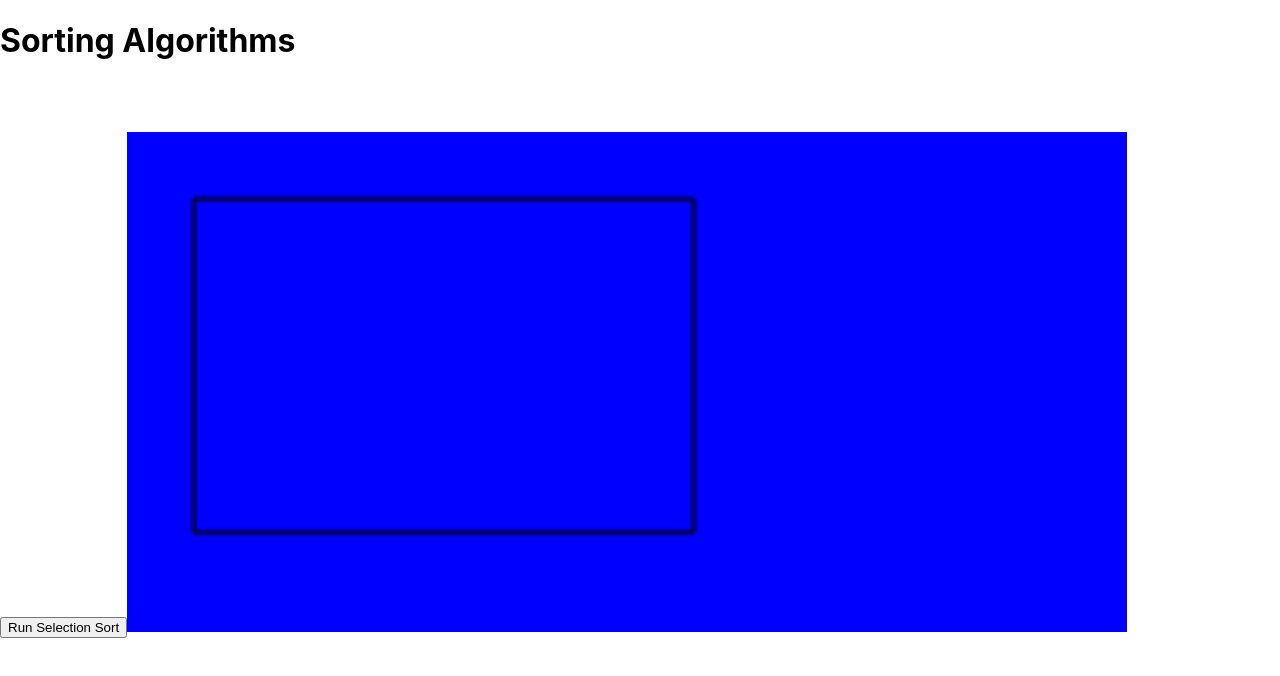
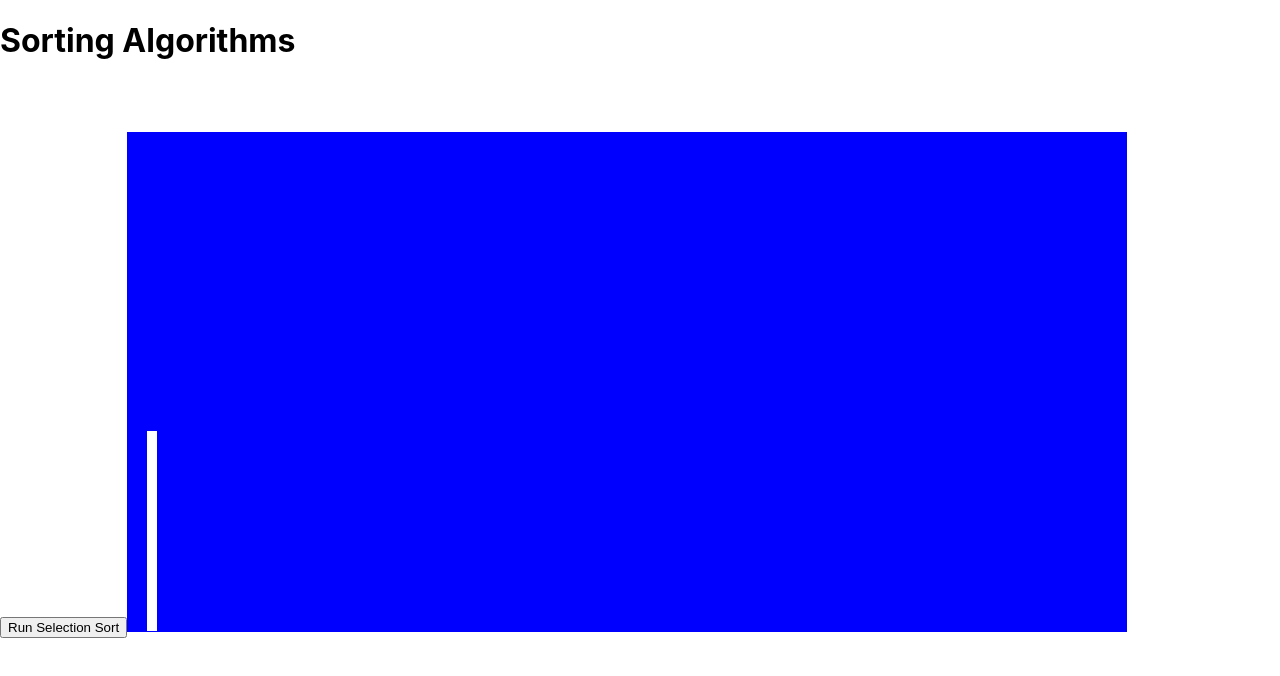
Before and after one commit to ZaldivarSamuel/graphical-sorting-algorithms, a React (Create React App) app: page / in a window 1280 px wide. Shown: the top 676 px of the page. Built offline with nearby package versions, Linux system fonts and the light colour scheme.

Commit message:
Fixed DPI so rectangels in canvas no longer look blurry

```diff
--- a/src/HomePage/index.jsx
+++ b/src/HomePage/index.jsx
@@ -19,6 +19,7 @@ class HomePage extends React.Component{
   }
 
   componentDidMount(){
+    this.fixDPI();
     this.drawSquares();
   }
 
@@ -27,8 +28,27 @@ class HomePage extends React.Component{
     var c = document.getElementById("selection-sort-canvas");
     var ctx = c.getContext("2d");
     ctx.beginPath();
-    ctx.rect(20,20,150,100);
-    ctx.stroke();
+    ctx.fillStyle = 'white';
+    ctx.fillRect(20,299,10,200);
+
+  }
+
+  fixDPI(){
+    let canvas = document.getElementById("selection-sort-canvas");
+    let ctx = canvas.getContext("2d");
+    let dpi = window.devicePixelRatio;
+
+    // let style = {
+    //   height(){
+    //     return window.getComputedStyle(canvas).getProperty('height').slice(0, -2);
+    //   },
+    //   width(){
+    //     return window.getComputedStyle(canvas).getProperty('width').slice(0,-2);
+    //   }
+    // }
+
+    canvas.setAttribute('width', 1000 * dpi);
+    canvas.setAttribute('height', 500 * dpi);
   }
 }
 
```
